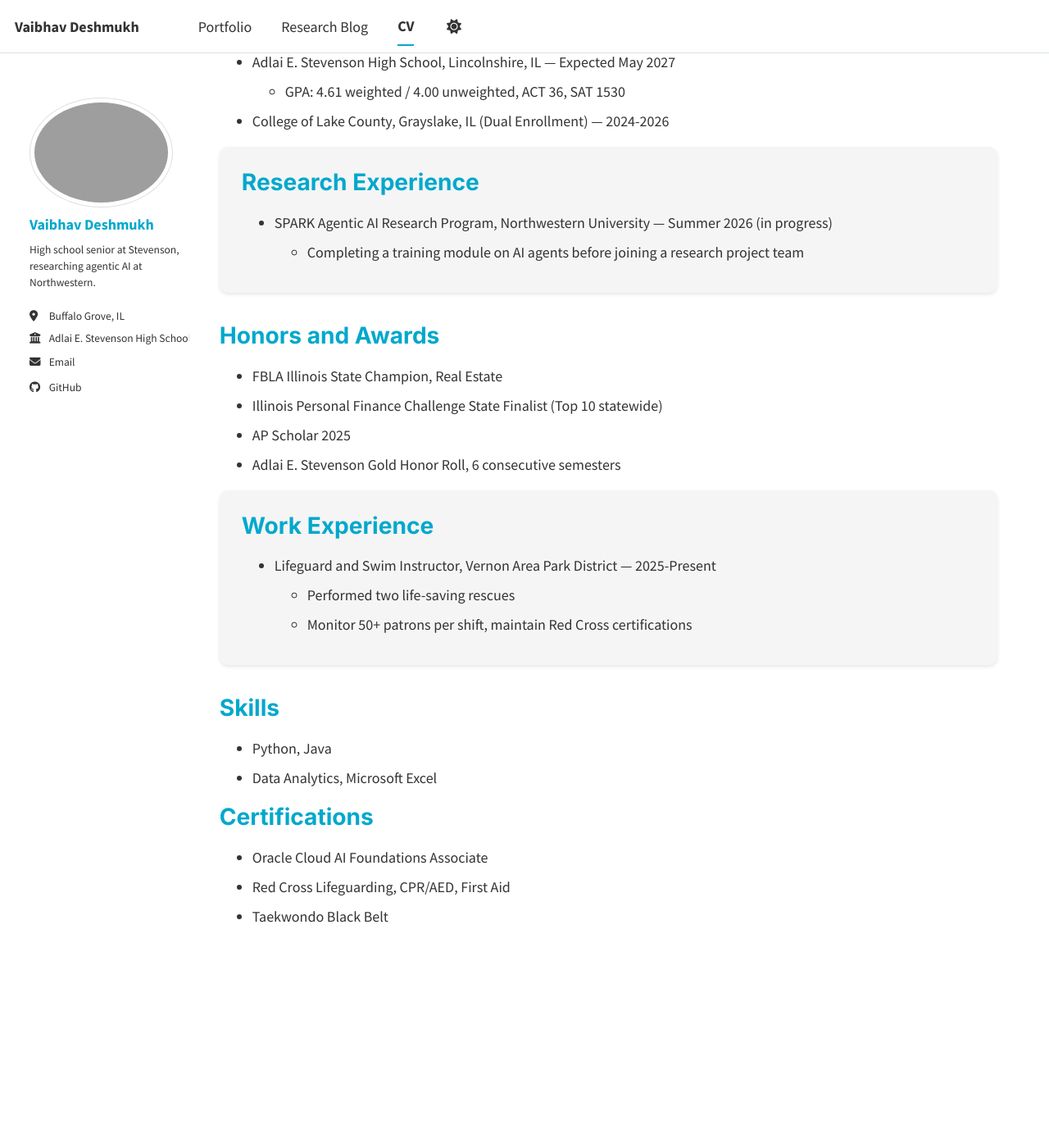
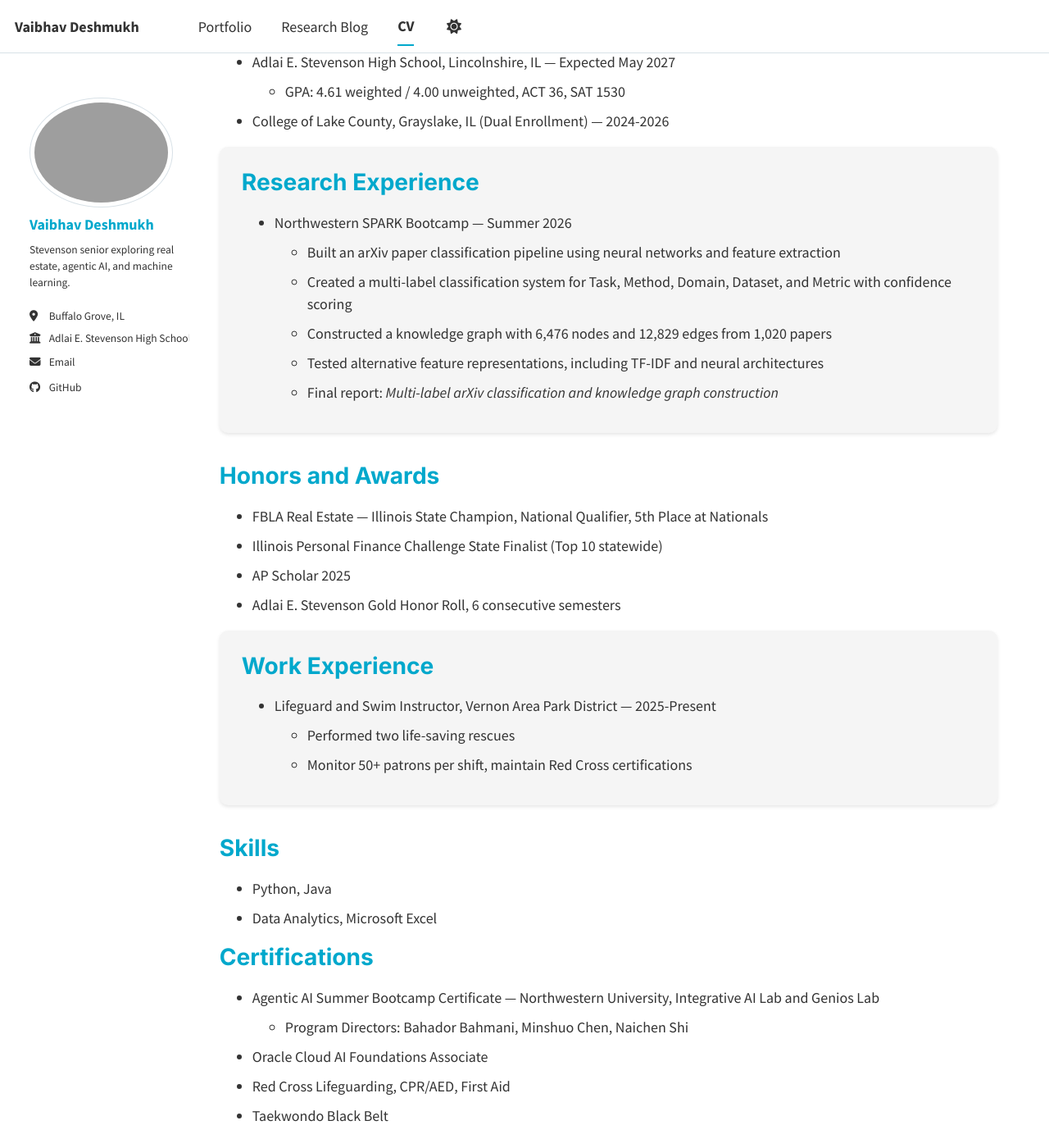
Before and after one commit to VaibhavDeshmukh1/VaibhavDeshmukh1.github.io, a Jekyll site: the page built from _pages/cv.md, in a window 1280 px wide and 1400 px high, scrolled down 196 px. Shown: the whole window at 82% size. Built offline with Jekyll 4.4.1, drawn with Linux system fonts in a browser that asks for light colours; a script bundle is joined from its source files by our own code; library files that are not in the unit come from our copies; before the commit the page ends 1426 px from its top, so only the background shows below that.

Commit message:
Update accomplishments: FBLA nationals, SPARK bootcamp, research experience

```diff
--- a/_config.yml
+++ b/_config.yml
@@ -12,7 +12,7 @@ locale                   : "en-US"
 title                    : "Vaibhav Deshmukh"
 title_separator          : "-"
 name                     : &name "Vaibhav Deshmukh"
-description              : &description "High school student exploring AI, business, and STEM research"   # Update this with a general description of your site, this is the default if not overridden by a page
+description              : &description "High school senior exploring real estate, agentic AI, and machine learning"   # Update this with a general description of your site, this is the default if not overridden by a page
 google_fonts_url         : "https://fonts.googleapis.com/css2?family=Inter:wght@600;700&family=Source+Sans+Pro:ital,wght@0,400;0,600;0,700;1,400&display=swap"
 url                      : "https://VaibhavDeshmukh1.github.io" # The base hostname & protocol for your site e.g. "https://[your GitHub username].github.io",
                                                            # or if you already have some other page hosted on Github then use "https://[your GitHub username].github.io/[Your Repo Name]"
@@ -27,7 +27,7 @@ author:
   avatar           : "profile.jpeg"
   name             : "Vaibhav Deshmukh"
   pronouns         : # example: "she/her"
-  bio              : "High school senior at Stevenson, researching agentic AI at Northwestern."
+  bio              : "Stevenson senior exploring real estate, agentic AI, and machine learning."
   location         : "Buffalo Grove, IL"
   employer         : "Adlai E. Stevenson High School"
   uri              : # URL
--- a/_pages/cv.md
+++ b/_pages/cv.md
@@ -19,14 +19,18 @@ Education
 
 Research Experience
 ======
-* SPARK Agentic AI Research Program, Northwestern University — Summer 2026 (in progress)
-  * Completing a training module on AI agents before joining a research project team
+* Northwestern SPARK Bootcamp — Summer 2026
+  * Built an arXiv paper classification pipeline using neural networks and feature extraction
+  * Created a multi-label classification system for Task, Method, Domain, Dataset, and Metric with confidence scoring
+  * Constructed a knowledge graph with 6,476 nodes and 12,829 edges from 1,020 papers
+  * Tested alternative feature representations, including TF-IDF and neural architectures
+  * Final report: *Multi-label arXiv classification and knowledge graph construction*
 
 </section>
 
 Honors and Awards
 ======
-* FBLA Illinois State Champion, Real Estate
+* FBLA Real Estate — Illinois State Champion, National Qualifier, 5th Place at Nationals
 * Illinois Personal Finance Challenge State Finalist (Top 10 statewide)
 * AP Scholar 2025
 * Adlai E. Stevenson Gold Honor Roll, 6 consecutive semesters
@@ -48,6 +52,8 @@ Skills
 
 Certifications
 ======
+* Agentic AI Summer Bootcamp Certificate — Northwestern University, Integrative AI Lab and Genios Lab
+  * Program Directors: Bahador Bahmani, Minshuo Chen, Naichen Shi
 * Oracle Cloud AI Foundations Associate
 * Red Cross Lifeguarding, CPR/AED, First Aid
 * Taekwondo Black Belt
```
Also changed, not shown: _pages/about.md (+4 -6 lines).
